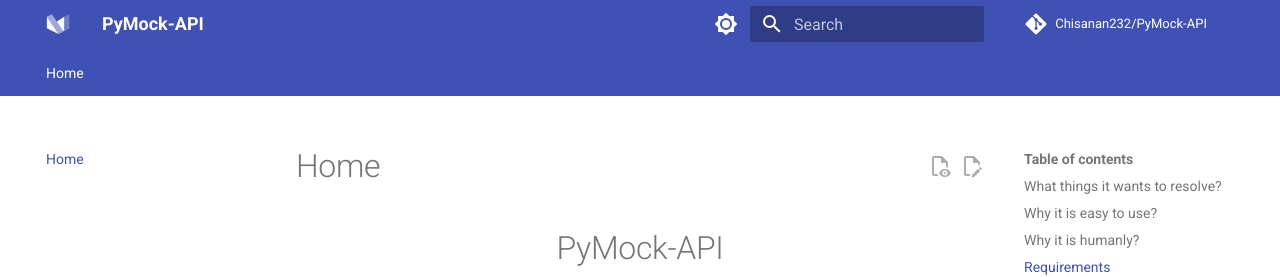
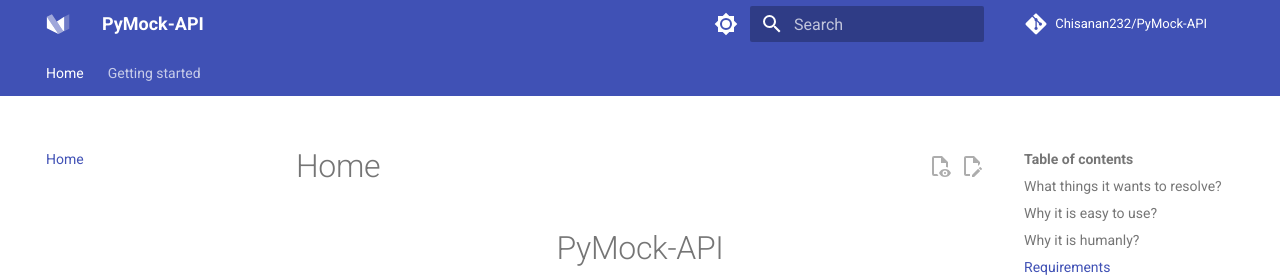
Before and after one commit to Chisanan232/PyMock-Server, an MkDocs documentation site: the page built from docs/index.md, in a window 1280 px wide and 1159 px high. Shown: the top 277 px of the window. Built offline with MkDocs 1.6.1 and Material for MkDocs 9.7.7, drawn with Linux system fonts in a browser that asks for light colours; comment, search, counter and statistics services are not loaded.

Commit message:
1. Add new tab about getting started with PyMock-API.
2. Add new page about installation of package PyMock-API.

```diff
--- a/mkdocs.yml
+++ b/mkdocs.yml
@@ -61,3 +61,5 @@ theme:
 # Page tree
 nav:
   - Home: index.md
+  - Getting started:
+    - Installation: getting-started/installation.md
```
